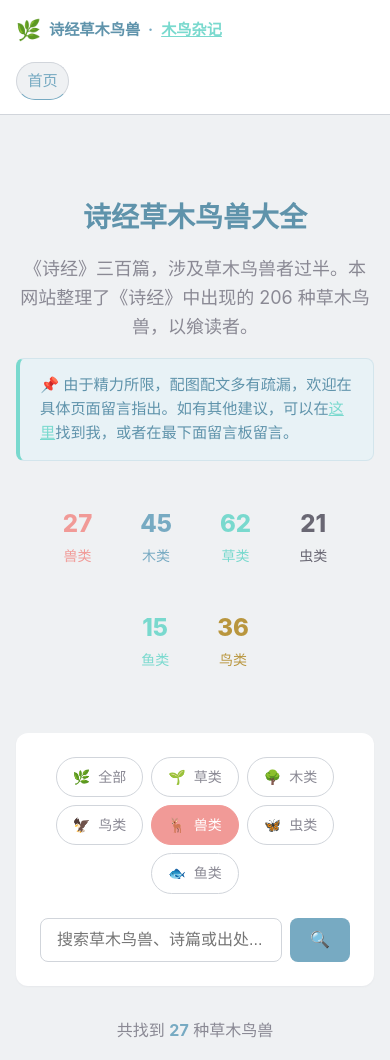
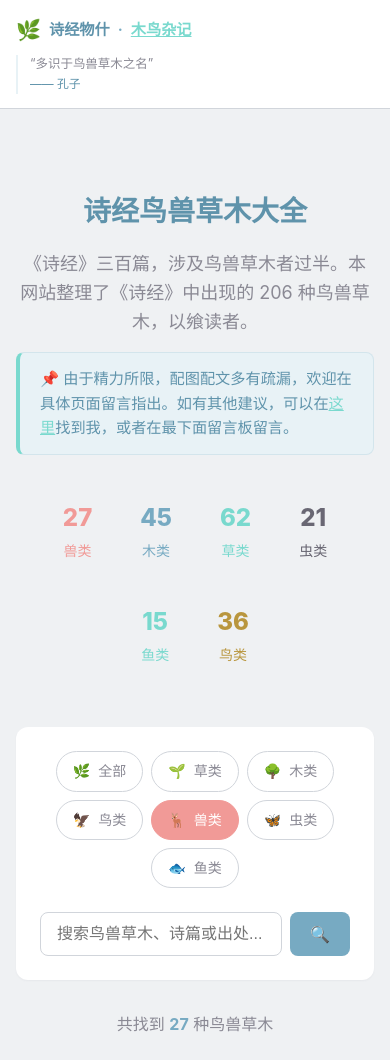
Before and after one commit to songpengwei/shijing-things, a FastAPI app: a page that uses shijing_things/templates/base.html in a window 390 px wide. Shown: the top 1060 px of the page. Run offline with FastAPI, Linux system fonts and the light colour scheme; data that the repository does not hold is empty.

Commit message:
Polish site copy and admin toolbar UI

```diff
--- a/shijing_things/main.py
+++ b/shijing_things/main.py
@@ -25,7 +25,7 @@ os.makedirs(settings.img_dir, exist_ok=True)
 app = FastAPI(
     title=settings.app_name,
     version=settings.app_version,
-    description="诗经草木鸟兽虫鱼 - 纯 HTML/JS/CSS 版本",
+    description="诗经鸟兽草木虫鱼 - 纯 HTML/JS/CSS 版本",
     docs_url="/api/docs",
     redoc_url="/api/redoc",
     openapi_url="/api/openapi.json"
--- a/shijing_things/models/models.py
+++ b/shijing_things/models/models.py
@@ -5,7 +5,7 @@ from shijing_things.core.database import Base
 
 
 class ShijingItem(Base):
-    """诗经事物模型 - 草木鸟兽虫鱼"""
+    """诗经事物模型 - 鸟兽草木虫鱼"""
     __tablename__ = "shijing_items"
 
     id = Column(Integer, primary_key=True, index=True)
--- a/shijing_things/static/css/style.css
+++ b/shijing_things/static/css/style.css
@@ -78,7 +78,9 @@ body {
     display: flex;
     align-items: center;
     justify-content: space-between;
-    height: 64px;
+    gap: 1.5rem;
+    min-height: 72px;
+    padding: 0.85rem 0;
 }
 
 .logo-wrap {
@@ -123,24 +125,27 @@ body {
     color: var(--color-cao-deep);
 }
 
-.nav {
-    display: flex;
-    gap: 1.5rem;
-}
-
-.nav-link {
-    color: var(--color-text-light);
-    text-decoration: none;
-    font-weight: 500;
-    padding: 0.5rem 0;
-    border-bottom: 2px solid transparent;
-    transition: all 0.2s;
-}
-
-.nav-link:hover,
-.nav-link.active {
-    color: var(--color-primary);
-    border-bottom-color: var(--color-primary);
+.header-quote {
+    margin: 0;
+    padding-left: 0.85rem;
+    border-left: 3px solid var(--color-primary-light);
+    color: var(--color-text-light);
+    margin-left: auto;
+    text-align: right;
+}
+
+.header-quote p {
+    margin: 0;
+    font-size: 0.82rem;
+    line-height: 1.45;
+}
+
+.header-quote cite {
+    display: block;
+    margin-top: 0.15rem;
+    font-size: 0.74rem;
+    font-style: normal;
+    color: var(--color-primary-dark);
 }
 
 /* ===== 主要内容 ===== */
@@ -1153,9 +1150,9 @@ body {
 
     .header-content {
         flex-direction: column;
-        align-items: stretch;
+        align-items: flex-start;
         justify-content: center;
-        gap: 0.75rem;
+        gap: 0.55rem;
         height: auto;
         padding: 0.875rem 0;
     }
@@ -1175,24 +1172,15 @@ body {
         font-size: 1.05rem;
     }
 
-    .nav {
-        width: 100%;
-        justify-content: flex-start;
-        gap: 0.75rem;
-        flex-wrap: wrap;
-        padding-top: 0.25rem;
-    }
-
-    .nav-link {
-        padding: 0.4rem 0.75rem;
-        border: 1px solid var(--color-border);
-        border-radius: 999px;
-        background: var(--color-bg);
-    }
-
-    .nav-link:hover,
-    .nav-link.active {
-        border-bottom-color: var(--color-primary);
+    .header-quote {
+        margin-left: 0;
+        text-align: left;
+        padding-left: 0.75rem;
+        border-left-width: 2px;
+    }
+
+    .header-quote p {
+        font-size: 0.78rem;
     }
 
     .footer-top,
--- a/shijing_things/templates/base.html
+++ b/shijing_things/templates/base.html
@@ -3,7 +3,7 @@
 <head>
     <meta charset="UTF-8">
     <meta name="viewport" content="width=device-width, initial-scale=1.0">
-    <title>{% block title %}诗经草木鸟兽大全{% endblock %}</title>
+    <title>{% block title %}诗经鸟兽草木大全{% endblock %}</title>
     <link rel="stylesheet" href="/static/css/style.css">
     {% block extra_css %}{% endblock %}
 </head>
@@ -15,14 +15,15 @@
                 <div class="logo-wrap">
                     <a href="/" class="logo">
                         <span class="logo-icon">🌿</span>
-                        <span class="logo-text">诗经草木鸟兽</span>
+                        <span class="logo-text">诗经物什</span>
                     </a>
                     <span class="logo-separator">·</span>
                     <a href="https://www.qtmuniao.com/about" target="_blank" rel="noopener" class="logo-author">木鸟杂记</a>
                 </div>
-                <nav class="nav">
-                    <a href="/" class="nav-link {% if request.url.path == '/' %}active{% endif %}">首页</a>
-                </nav>
+                <blockquote class="header-quote">
+                    <p>“多识于鸟兽草木之名”</p>
+                    <cite>—— 孔子</cite>
+                </blockquote>
             </div>
         </div>
     </header>
@@ -36,11 +37,10 @@
     <footer class="footer">
         <div class="container">
             <div class="footer-top">
-                <p class="footer-quote">🌿 “多识于鸟兽草木之名” · 孔子</p>
                 <p class="footer-brand">📚 诗经物什 · <a href="https://www.qtmuniao.com/about" target="_blank" rel="noopener">木鸟杂记</a></p>
             </div>
             <div class="footer-bottom">
-                <p class="footer-copy">🪶 since 2026 · 草木鸟兽之间，留一点细读与辨认</p>
+                <p class="footer-copy">🪶 since 2026 · 鸟兽草木之间，留一点细读与辨认</p>
                 <p class="footer-admin-entry"><a href="/manage/items" rel="nofollow">🔐 管理入口</a></p>
             </div>
         </div>
--- a/shijing_things/templates/index.html
+++ b/shijing_things/templates/index.html
@@ -33,8 +33,8 @@
 <div class="container">
     <!-- 英雄区域 -->
     <section class="hero">
-        <h1 class="hero-title">诗经草木鸟兽大全</h1>
-        <p class="hero-subtitle">《诗经》三百篇，涉及草木鸟兽者过半。本网站整理了《诗经》中出现的 {{ stats.total }} 种草木鸟兽，以飨读者。</p>
+        <h1 class="hero-title">诗经鸟兽草木大全</h1>
+        <p class="hero-subtitle">《诗经》三百篇，涉及鸟兽草木者过半。本网站整理了《诗经》中出现的 {{ stats.total }} 种鸟兽草木，以飨读者。</p>
         <p class="hero-note">📌 由于精力所限，配图配文多有疏漏，欢迎在具体页面留言指出。如有其他建议，可以在<a href="https://www.qtmuniao.com/about/" target="_blank" rel="noopener">这里</a>找到我，或者在最下面留言板留言。</p>
         <div class="hero-stats">
             {% for cat, count in stats.by_category.items() %}
@@ -65,7 +65,7 @@
             <input type="text"
                    name="search"
                    class="search-input"
-                   placeholder="搜索草木鸟兽、诗篇或出处..."
+                   placeholder="搜索鸟兽草木、诗篇或出处..."
                    value="{{ search }}">
             <button type="submit" class="search-btn">🔍</button>
         </form>
@@ -73,7 +73,7 @@
 
     <!-- 结果统计 -->
     <div class="results-info">
-        共找到 <strong>{{ total }}</strong> 种草木鸟兽
+        共找到 <strong>{{ total }}</strong> 种鸟兽草木
         {% if search %}（搜索: "{{ search }}"）{% endif %}
     </div>
 
```
Also changed, not shown: other parts of shijing_things/static/css/style.css (+5 -32 lines), claude.md (+1 -1 lines), shijing_things/templates/manage.html (+67 -12 lines), README.md.
